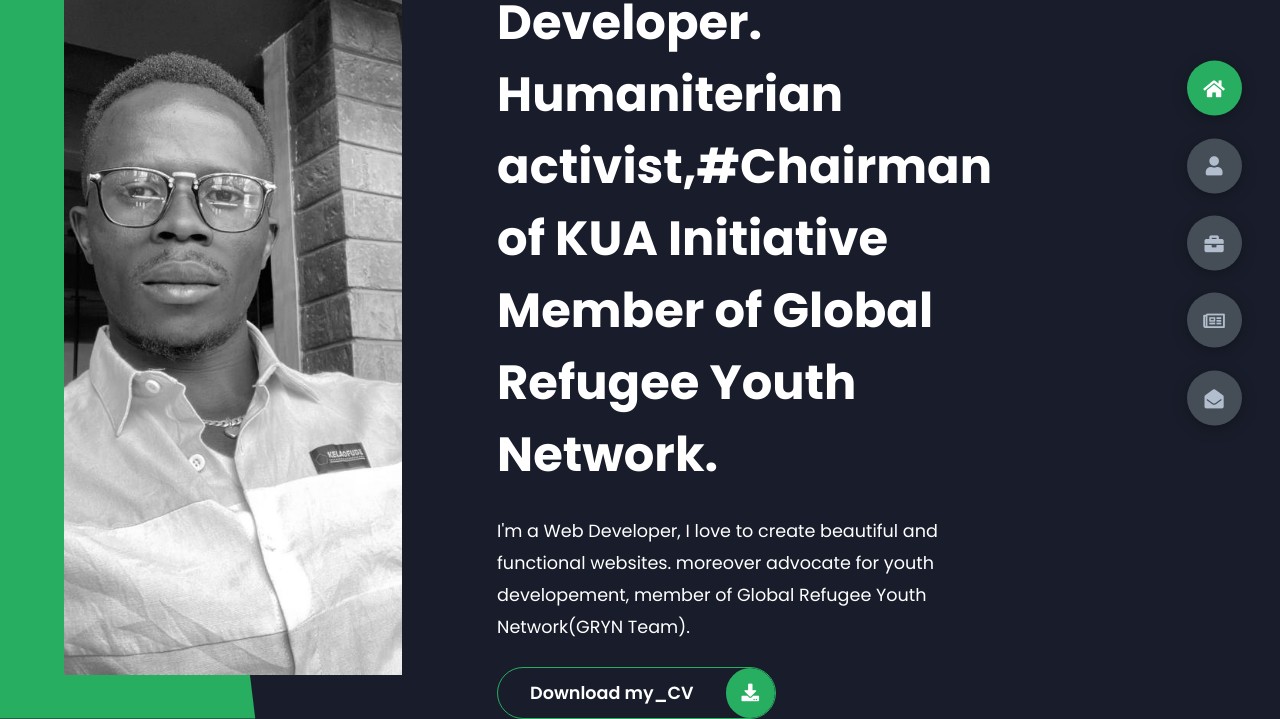
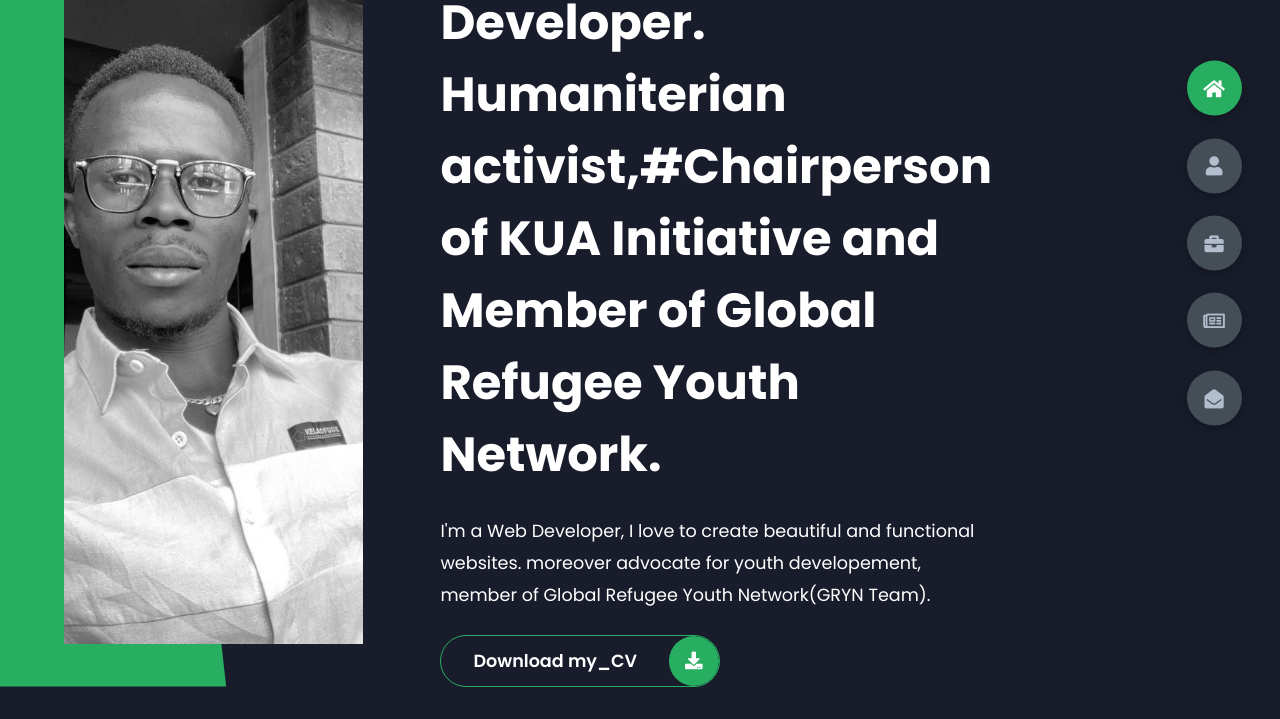
Before and after one commit to Kaomab/kaomab.github.io, a plain HTML site: page index.html in a window 1280 px wide. Shown: the part 157-876 px from the top of the page. After the commit the page ends 844 px from the top, so only its background shows below. Drawn offline with Linux system fonts and the light colour scheme.

Commit message:
some changes

```diff
--- a/index.html
+++ b/index.html
@@ -23,7 +23,7 @@
             <div class="right-header">
                 <h1 class="name">
                     Hi, I'm <span>Kaoma Kiese Bienvenue.</span>
-                    A Web Developer. Humaniterian activist,#Chairman of KUA Initiative Member of Global Refugee Youth Network.
+                    A Web Developer. Humaniterian activist,#Chairperson of KUA Initiative and Member of Global Refugee Youth Network.
                 </h1>
                 <p>
                     I'm a Web Developer, I love to create beautiful and functional websites.
```
